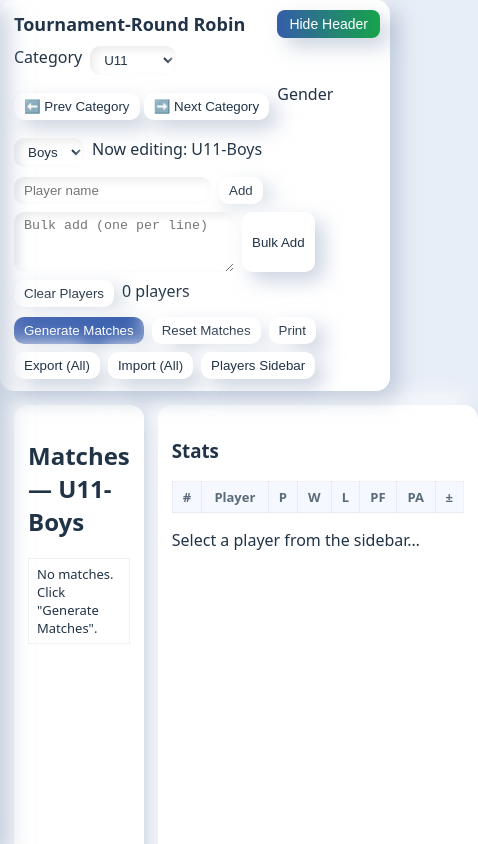
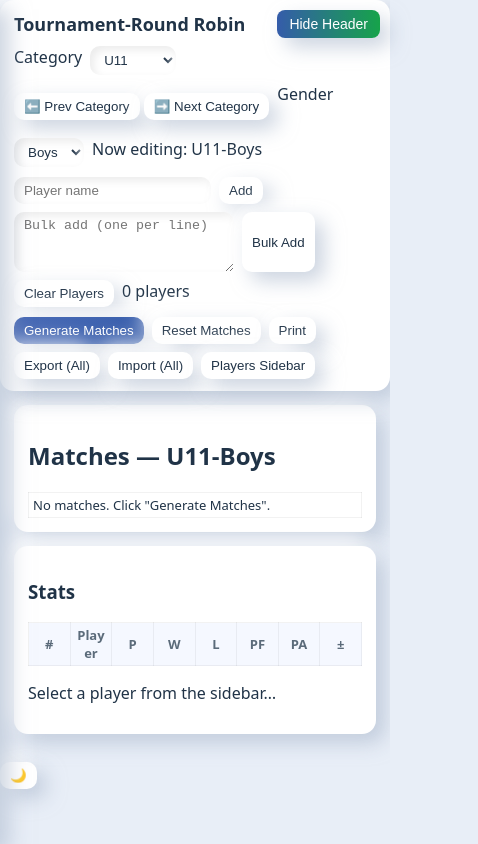
Before and after one commit to mahadhana1723-del/theversion_neuphonic, a website: page TournamentPage.html in a window 390 px wide. Shown: the top 844 px of the page, 478 px wide, since content can reach past the window. Drawn offline with Linux system fonts and the light colour scheme.

Commit message:
mobile view added

```diff
--- a/TournamentPage.html
+++ b/TournamentPage.html
@@ -152,6 +152,43 @@ table.matches th,table.stats th{
 }
 
 
+@media (max-width: 768px) {
+  main {
+    display: block; /* stack matches and stats vertically */
+  }
+
+  .board, aside {
+    width: 100%;
+    margin-bottom: 14px;
+    height: auto;
+  }
+
+  table.matches, table.stats {
+    font-size: 11px;       /* smaller text */
+    width: 100%;           /* fit container */
+    table-layout: fixed;   /* force columns to shrink */
+  }
+
+  table.matches th, table.matches td,
+  table.stats th, table.stats td {
+    padding: 3px 4px;      /* compact padding */
+    word-wrap: break-word; /* allow text to wrap */
+    white-space: normal;   /* no horizontal scrolling */
+  }
+
+  /* Make input boxes & buttons smaller */
+  table.matches input[type="number"] {
+    width: 40px;
+    font-size: 11px;
+    padding: 2px;
+  }
+
+  table.matches button {
+    font-size: 11px;
+    padding: 3px 6px;
+  }
+}
+
 
 </style>
 </head>
@@ -221,11 +258,15 @@ table.matches th,table.stats th{
 
   <main>
     <div class="board">
-      <h2 id="matchesTitle">Matches</h2>
-      <table class="matches" id="matchesTable"></table>
-    </div>
+  <h2 id="matchesTitle">Matches</h2>
+  <div class="table-container">
+    <table class="matches" id="matchesTable"></table>
+  </div>
+</div>
+
 
 <aside>
+  <div class="table-container">
   <h3>Stats</h3>
   <table class="stats">
     <thead>
@@ -235,7 +276,7 @@ table.matches th,table.stats th{
     </thead>
     <tbody id="statsBody"></tbody>
   </table>
-
+  </div>
       <!-- 🔑 Player Details goes here -->
      <div id="playerDetails" class="card" style="margin-top:12px;">
     <p>Select a player from the sidebar…</p>
```
